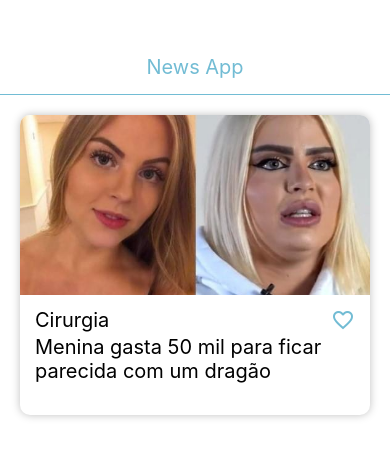
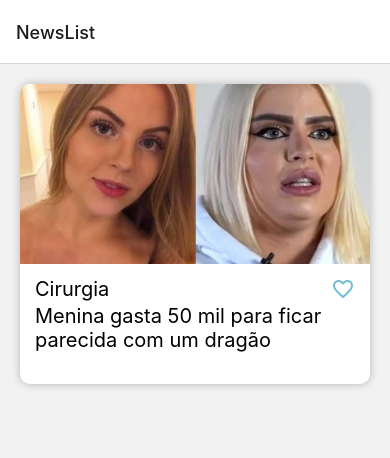
Before and after one commit to d4k37/newsApp, a React Native app: screen /NewsList in a window 390 px wide. Shown: the top 458 px of the page. Built offline with nearby package versions, Linux system fonts and the light colour scheme.

Commit message:
Setting up React Navigator
It seems to have a little outof date. I got this error https://stackoverflow.com/questions/54428044/createstacknavigator-is-not-a-function and using @react-navigation/native-stack instead of '@react-navigation/stack' worked just fine.

```diff
--- a/App.js
+++ b/App.js
@@ -6,6 +6,7 @@ import Card from './src/components/Card'
 import * as Font from 'expo-font'
 import {AppLoading} from 'expo'
 import NewsListScreen from './src/screens/NewsListScreen';
+import AppNavigator from './src/navigation/AppNavigator';
 
  const loadFonts = () => {
   return Font.loadAsync({
@@ -29,7 +30,7 @@ export default function App() {
 
   return (
 
-            <NewsListScreen />
+    <AppNavigator />
 
   );
 }
--- /dev/null
+++ b/src/navigation/AppNavigator.js
@@ -0,0 +1,21 @@
+import React from 'react'
+import  {NavigationContainer} from '@react-navigation/native'
+import {createNativeStackNavigator} from '@react-navigation/native-stack'
+
+import NewsListScreen from '../screens/NewsListScreen'
+import NewsDetailsScreen from '../screens/NewsDetailsScreen'
+
+const Stack = createNativeStackNavigator()
+
+function AppNavigator(){
+    return(
+        <NavigationContainer>
+            <Stack.Navigator>
+                <Stack.Screen name="NewsList" component={NewsListScreen} />
+                <Stack.Screen name="NewsDetails" component={NewsDetailsScreen} />
+            </Stack.Navigator>
+        </NavigationContainer>
+    )
+}
+
+export default AppNavigator
--- a/src/screens/NewsListScreen.js
+++ b/src/screens/NewsListScreen.js
@@ -6,7 +6,7 @@ import Header from '../components/Header'
 const NewsListScreen  = () => {
     return(
         <View>
-        <Header/>
+
         <Card />
       </View>
     )
```
Also changed, not shown: package.json (+7 -1 lines), 2 other files (tests, documents, lock files or other folders).
